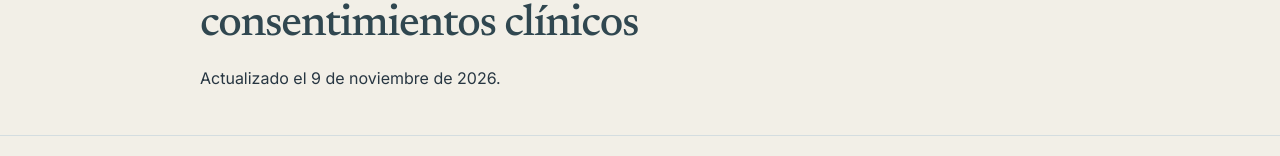
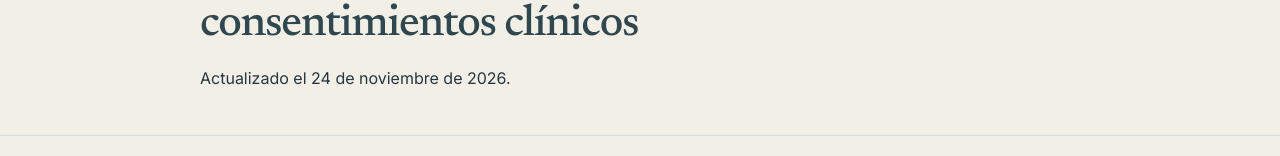
Before and after one commit to carolinasanchezgirona/Portfolio-Carolina, a Next.js app: page /consentimientos in a window 1280 px wide. Shown: the part 291-447 px from the top of the page. Built offline with nearby package versions, Linux system fonts and the light colour scheme.

Commit message:
Versionar documentos legales revisados el 24 de noviembre

```diff
--- a/app/consentimientos/page.tsx
+++ b/app/consentimientos/page.tsx
@@ -8,7 +8,7 @@ export const metadata: Metadata = {
 };
 
 export default function PatientConsentsPage() {
-  return <LegalDocument title="Información y consentimientos clínicos" updatedAt="9 de noviembre de 2026">
+  return <LegalDocument title="Información y consentimientos clínicos" updatedAt="24 de noviembre de 2026">
     <section>
       <h2>Antes de comenzar la atención</h2>
       <p>Estos documentos permiten conocer con antelación el proceso asistencial. Para firmar uno de ellos, la profesional debe asignarlo primero a tu ficha. Después puedes acceder a «Mi espacio», leerlo, cumplimentarlo y firmarlo desde el móvil o el ordenador. La copia se incorpora automáticamente a tu expediente privado y queda pendiente de revisión profesional. No es necesario enviar ningún PDF por correo.</p>
```
